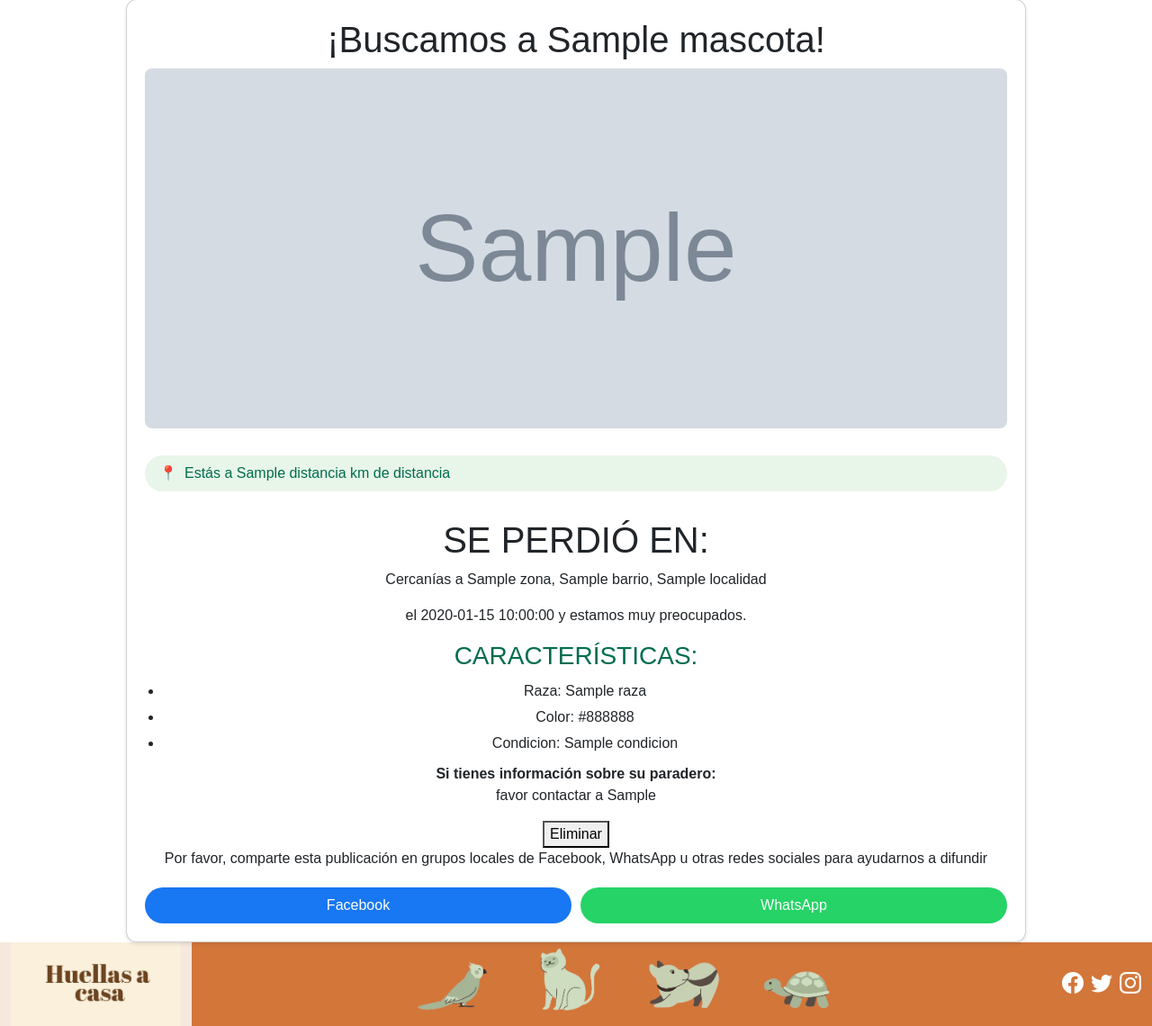
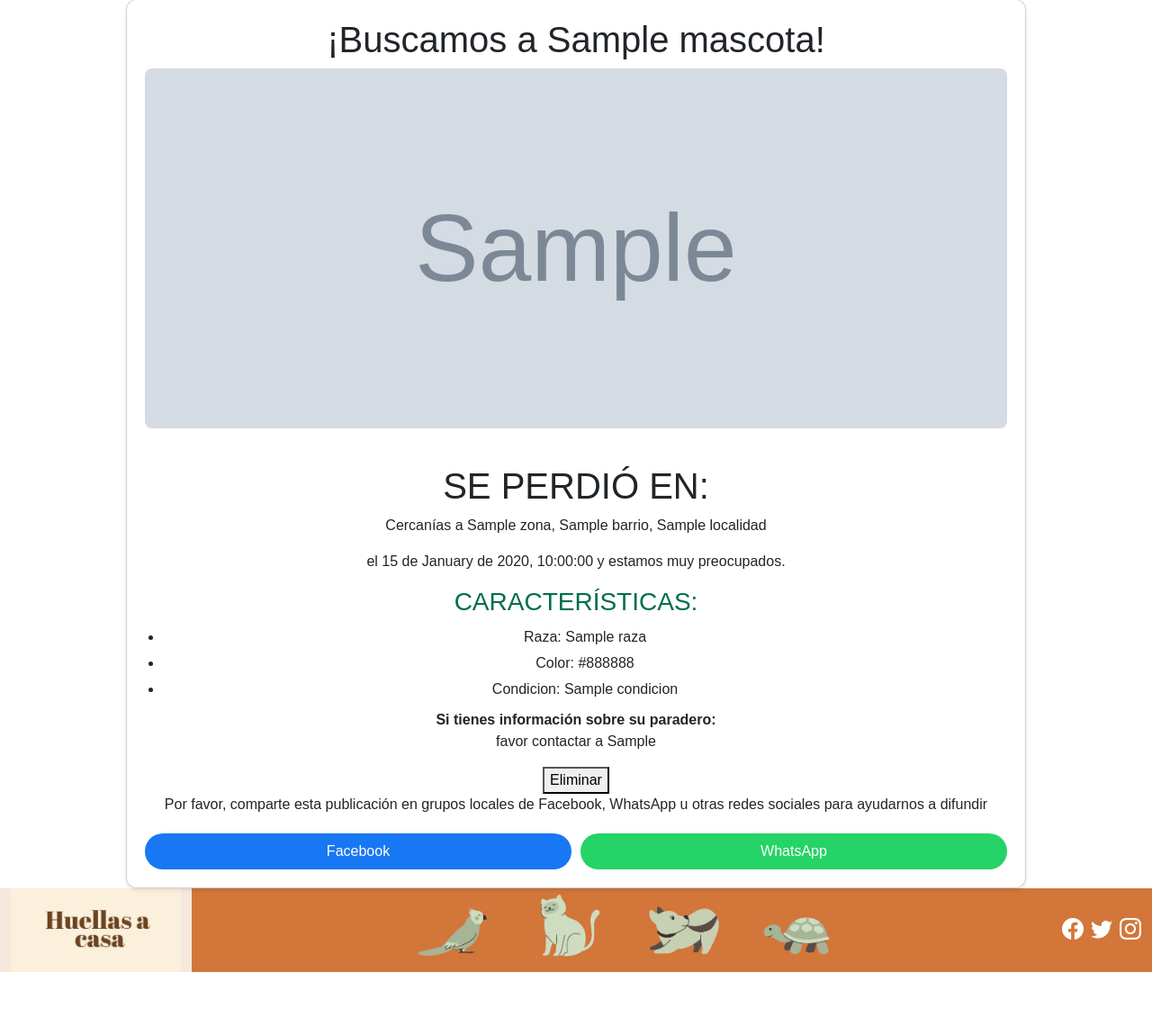
Before and after one commit to f3d3to/trabajo_practico-ids, a Flask app: template frontend/templates/detalleMascota.html in a window 1280 px wide. Shown: the part 161-1301 px from the top of the page at 90% size. After the commit the page ends 1241 px from the top, so only its background shows below. Run offline with Flask 3, Linux system fonts and the light colour scheme; the template is opened without the code that fills it: most values are stand-ins (such as "Sample title", 1, 10 or a date in 2020); grey boxes marked "Sample" are stand-in pictures; some libraries are stand-ins or nearby versions.

Commit message:
correcciones

```diff
--- a/frontend/app_front.py
+++ b/frontend/app_front.py
@@ -1,3 +1,4 @@
+from datetime import datetime
 from flask import Flask, render_template, request, redirect, url_for
 import requests, os
 from werkzeug.utils import secure_filename
@@ -136,6 +137,11 @@ def detalleMascota(id):
         mascota = {}
         if response.status_code == 200 and response.json().get("success"):
             mascota = decodificar_objeto_utf8(response.json().get("mascota", {}))
+            if 'fecha_publicacion' in mascota: # Darle formato a fecha_publicacion
+                try:
+                    mascota['fecha_publicacion'] = datetime.strptime(mascota['fecha_publicacion'], "%a, %d %b %Y %H:%M:%S %Z")
+                except ValueError as e:
+                    print(f"Error al convertir fecha_publicacion: {e}")
             print(mascota)
         elif response.status_code == 404:
             return render_template("detalleMascota.html", error="Mascota no encontrada.")
--- a/frontend/templates/detalleMascota.html
+++ b/frontend/templates/detalleMascota.html
@@ -16,14 +16,7 @@
                 <h1>Detalles de {{ mascota['nombre'] }}</h1>
             {% endif %}
         </div>
-
-        <!-- Imagen del animal perdido -->
-        <img src="{{ mascota['foto_url'] }}" alt="{{ mascota['nombre'] }} - {{ mascota['estado'] }}" class="pet-image">
-
-        <div class="location-badge">
-            <span>📍</span>
-            <span>Estás a {{ mascota.get('distancia', 'N/A') }} km de distancia</span>
-        </div>
+        <img src="{{ url_for('static', filename=mascota['foto_url']) }}" alt="{{ mascota['nombre'] }} - {{ mascota['estado'] }}" class="pet-image">
     </div>
 
     <div class="right-column">
@@ -31,7 +24,7 @@
             {% if mascota['estado'] == 'perdida' %}
                 <h1>SE PERDIÓ EN:</h1>
                 <p>Cercanías a {{ mascota['zona'] }}, {{ mascota['barrio'] }}, {{ mascota['localidad'] }}</p>
-                <p>el {{ mascota['fecha_publicacion'] }} y estamos muy preocupados.</p>
+                <p>el {{ mascota['fecha_publicacion'].strftime('%d de %B de %Y, %H:%M:%S') }} y estamos muy preocupados.</p>
             {% elif mascota['estado'] == 'en transito' %}
                 <h1>ESTA EN BUSCA DE UN NUEVO HOGAR</h1>
             {% elif mascota['estado'] == 'en adopcion' %}
```
